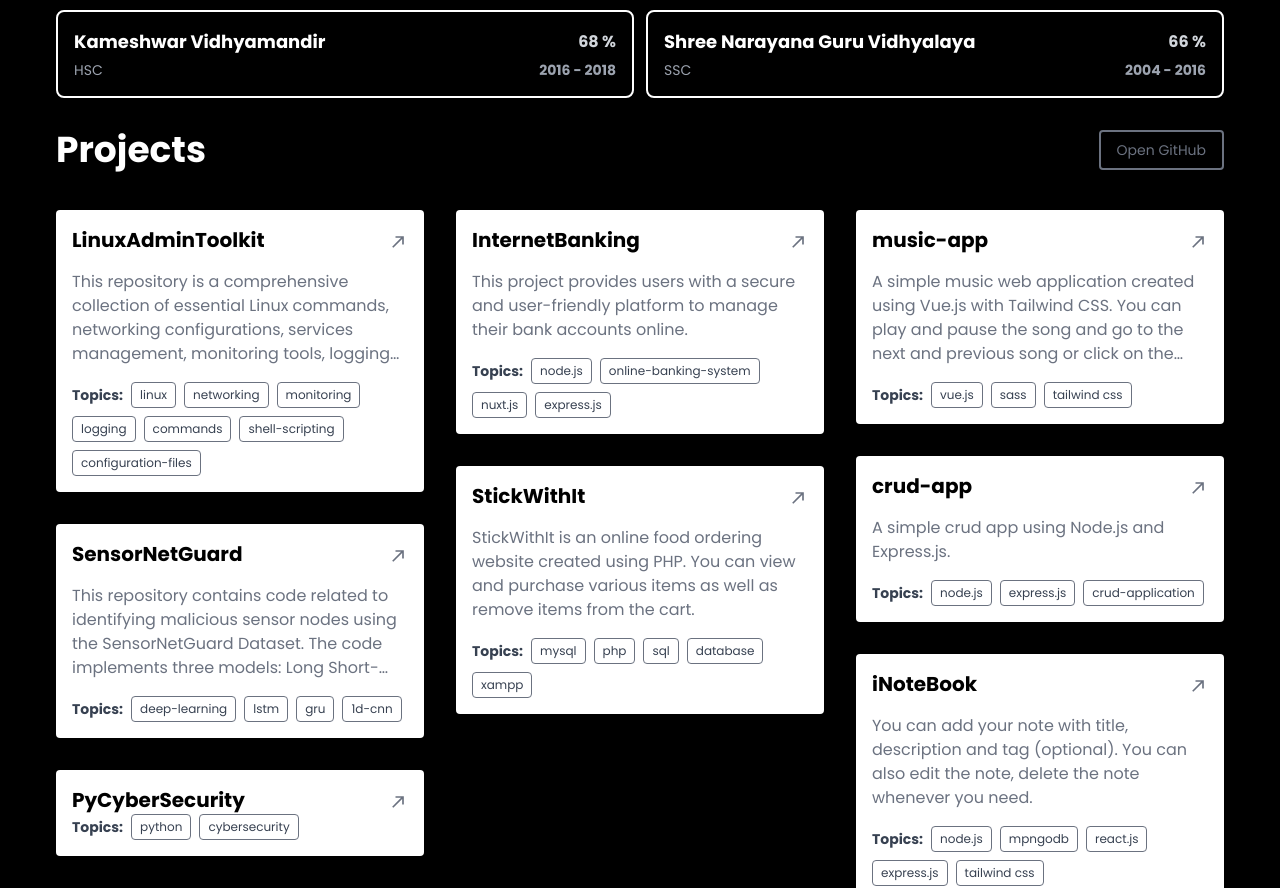
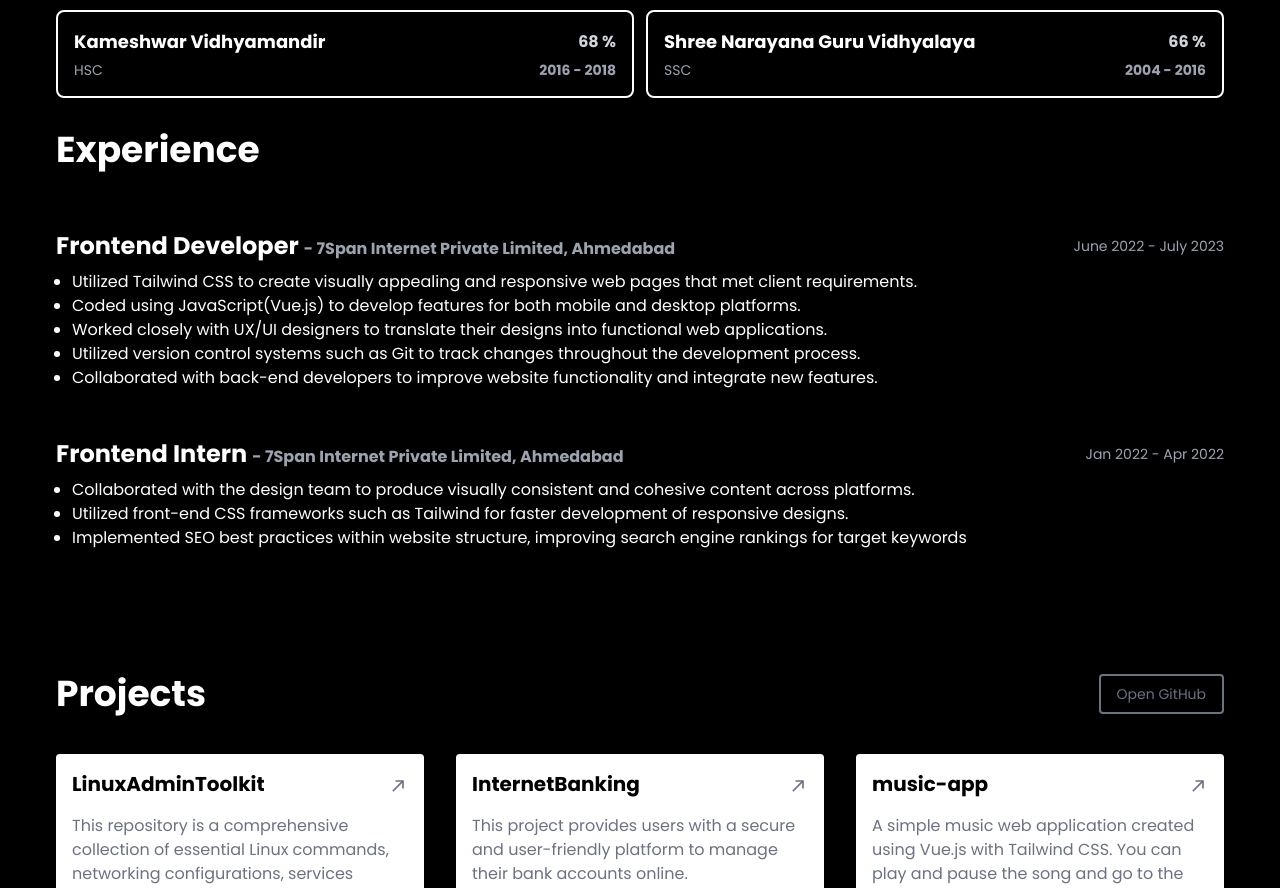
Before and after one commit to JenilGajjar20/Portfolio, a Vue app: page / in a window 1280 px wide. Shown: the part 840-1728 px from the top of the page. Built offline with nearby package versions, Linux system fonts and the light colour scheme.

Commit message:
experience section added

```diff
--- a/src/assets/scss/home.scss
+++ b/src/assets/scss/home.scss
@@ -46,6 +46,11 @@
   }
 }
 
+// Experience Section CSS
+.experience {
+  @apply pb-10 md:pb-24;
+}
+
 // Articles Section CSS
 .articles {
   @apply pb-10 md:pb-24;
--- a/src/components/Experience.vue
+++ b/src/components/Experience.vue
@@ -1,13 +1,73 @@
 <template>
   <div class="container">
     <div class="experience">
-      <div class="experience-content"></div>
+      <div class="experience-content">
+        <div class="content-header">
+          <h2>Experience</h2>
+        </div>
+        <div class="experience-cards">
+          <div class="cards-content">
+            <div class="card" v-for="exp in experienceDetails" :key="exp.id">
+              <div class="card-top">
+                <h4>
+                  {{ exp.role }}
+                  <span>
+                    {{ "- " + exp.company_name + ", " + exp.location }}
+                  </span>
+                </h4>
+                <p>{{ exp.start_date + " - " + exp.end_date }}</p>
+              </div>
+              <ul class="card-mid">
+                <li v-for="desc in exp.description" :key="desc">
+                  {{ desc }}
+                </li>
+              </ul>
+            </div>
+          </div>
+        </div>
+      </div>
     </div>
   </div>
 </template>
 
-<script>
-export default {};
+<script setup>
+import expData from "@/data/experience/data.json";
+
+import { onMounted, ref } from "vue";
+
+let experienceDetails = ref([]);
+
+onMounted(() => {
+  experienceDetails.value = expData;
+});
 </script>
 
-<style></style>
+<style lang="scss">
+.experience-cards {
+  @apply pt-4 lg:pt-10;
+}
+
+.cards-content {
+  .card {
+    @apply py-5;
+    &-top {
+      @apply lg:flex lg:items-center lg:justify-between;
+      h4 {
+        @apply font-bold text-lg lg:text-2xl;
+        span {
+          @apply text-base text-gray-400;
+        }
+      }
+      p {
+        @apply text-sm text-gray-400;
+      }
+    }
+    &-mid {
+      @apply text-sm py-2 lg:text-base;
+      li {
+        @apply list-disc ml-4;
+      }
+    }
+  }
+}
+</style>
--- a/src/data/experience/data.json
+++ b/src/data/experience/data.json
@@ -0,0 +1,30 @@
+[
+  {
+    "id": "exp_1",
+    "role": "Frontend Developer",
+    "company_name": "7Span Internet Private Limited",
+    "description": [
+      "Utilized Tailwind CSS to create visually appealing and responsive web pages that met client requirements.",
+      "Coded using JavaScript(Vue.js) to develop features for both mobile and desktop platforms.",
+      "Worked closely with UX/UI designers to translate their designs into functional web applications.",
+      "Utilized version control systems such as Git to track changes throughout the development process.",
+      "Collaborated with back-end developers to improve website functionality and integrate new features."
+    ],
+    "start_date": "June 2022",
+    "end_date": "July 2023",
+    "location": "Ahmedabad"
+  },
+  {
+    "id": "exp_2",
+    "role": "Frontend Intern",
+    "company_name": "7Span Internet Private Limited",
+    "description": [
+      "Collaborated with the design team to produce visually consistent and cohesive content across platforms.",
+      "Utilized front-end CSS frameworks such as Tailwind for faster development of responsive designs.",
+      "Implemented SEO best practices within website structure, improving search engine rankings for target keywords"
+    ],
+    "start_date": "Jan 2022",
+    "end_date": "Apr 2022",
+    "location": "Ahmedabad"
+  }
+]
--- a/src/views/HomeView.vue
+++ b/src/views/HomeView.vue
@@ -7,6 +7,8 @@
     <!-- <AboutMe /> -->
 
     <Education />
+
+    <Experience />
 
     <Skills />
 
@@ -25,4 +27,5 @@ import Education from "@/components/Education.vue";
 import Skills from "@/components/Skills.vue";
 import Projects from "@/components/Projects.vue";
 import Articles from "@/components/Articles.vue";
+import Experience from "@/components/Experience.vue";
 </script>
```
